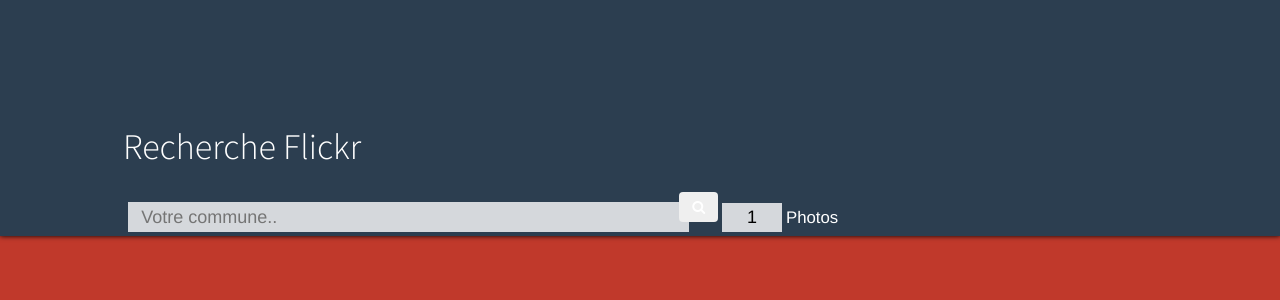
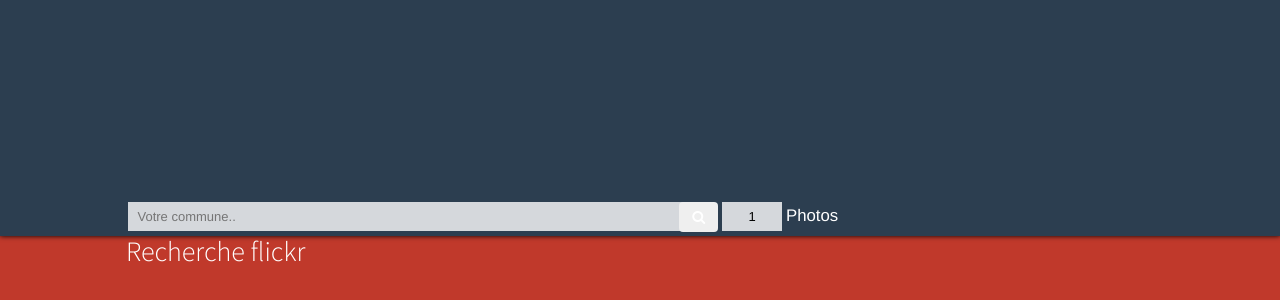
Before and after one commit to Bailed/mini-projet, a plain HTML site: page index.html in a window 1280 px wide. Shown: the part 244-544 px from the top of the page. Drawn offline with nearby package versions, Linux system fonts and the light colour scheme.

Commit message:
search bar all browsers

```diff
--- a/css/style.css
+++ b/css/style.css
@@ -113,10 +113,10 @@
 form input[type="text"]
 {
 	width: 60%;
-	height: 30px;
+	height: 29px;
 	background-color: rgba(255,255,255,0.8);
 	color: #000;
-	font-size: 18px;
+	font-size: 13px;
 	-moz-transition: background-color, border-top, .25s;
 	-webkit-transition: background-color, border-top, .25s;
 	-o-transition: background-color, border-top, .25s;
@@ -222,7 +222,6 @@
 .my-btn {
 	height: 30px;
 	display: inline;
-	margin-top: -1.65em;
 	margin-left: -1em;
 }
 
@@ -236,11 +235,12 @@
 }
 
 .b-title {
-	margin-top: -3em;
-	margin-left: 3em;
+	margin-top: 0em;
+	margin-left: 4.5em;
 	text-align:left;
 	color: #fff;
 	display: block;
+	font-size: 2em;
 	font-family: 'Source Sans Pro', sans-serif;
 	font-weight: 300;
 }
--- a/index.html
+++ b/index.html
@@ -23,10 +23,9 @@
 	<div class="container p-bottom">
 		<div class="row p-bottom">
 			<div class="col-md-12 text-center">
-			<h1 class="b-title">Recherche Flickr</h1>
 				<form class="" id="search" onsubmit="getPhotosByLocation(); return false;">
 					<input type="text" name="location" id="location" placeholder="Votre commune.." />
-					<button type="submit" class="btn my-btn"><i class="fa fa-search"></i></button>
+					<button type="submit" class="btn my-btn" id="search-l"><i class="fa fa-search"></i></button>
 					<input type="text" name="number" id="number" value="1" />
 					<span class="desc-input">Photos</span>
 
@@ -57,6 +56,7 @@
 
 <div id="bot_part">
 	<div id="loading"><img src="images/ajax-loader.gif"></div>
+	<h1 class="b-title">Recherche flickr</h1>
 </div>
 
 
--- a/js/animation.js
+++ b/js/animation.js
@@ -40,6 +40,7 @@
 				document.getElementById("top_part").style.top = "-55%";
 				//document.getElementById("top_part").style.borderRadius = "15%";
 				document.getElementById("bot_part").style.top = "95%";
+				document.getElementById("search-l").style.top = "0em";
 				//document.getElementById("bot_part").style.borderRadius = "5%";
 				// document.getElementById("bg_top").style.top = "-42%";
 				// setTimeout("appVign()", 1000);
```
